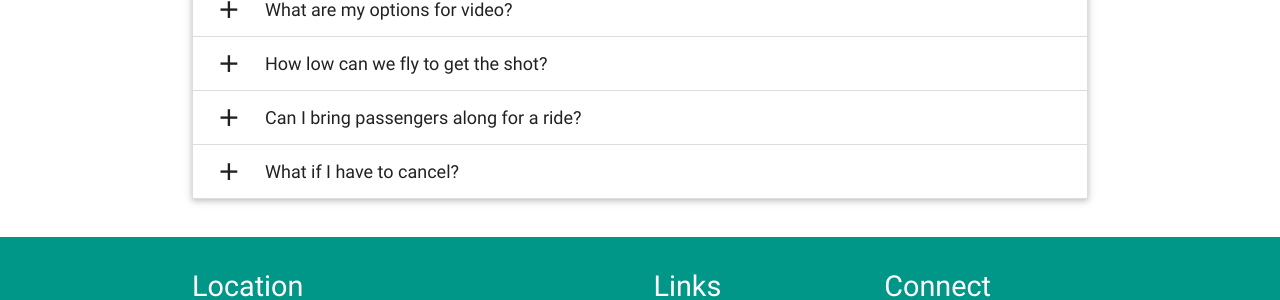
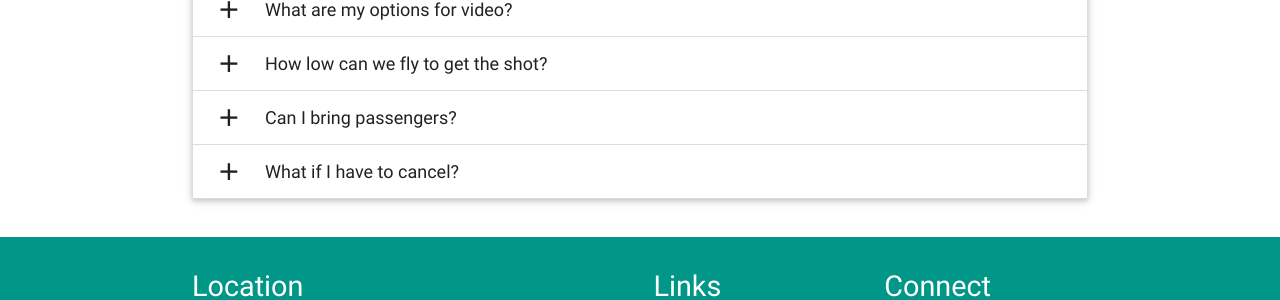
Before and after one commit to joncoop/fsh, a Jekyll site: the page built from photography.html, in a window 1280 px wide. Shown: the part 448-748 px from the top of the page. Built offline with Jekyll 4.4.1, drawn with Linux system fonts in a browser that asks for light colours; nearby versions of some CDN libraries.

Commit message:
Minor FAQ update.

```diff
--- a/photography.html
+++ b/photography.html
@@ -28,9 +28,9 @@
         <p>Although the FAA does not spell out a specific minimum altitude for helicopters there are some guidelines. We will not fly lower than any altitude that puts the passengers, the aircraft, or people on the ground in possible harms way. Your pilot will always put safety above everything else.</p></div>
     </li>
     <li>
-      <div class="collapsible-header"><i class="material-icons">add</i>Can I bring passengers along for a ride?</div>
+      <div class="collapsible-header"><i class="material-icons">add</i>Can I bring passengers?</div>
       <div class="collapsible-body">
-        <p>No. Only those essential for the job may fly. Weight is critical for a helicopter. The photographer and an assistant will be the only ones allowed to fly.</p></div>
+        <p>Only those essential for the job may fly. Weight is critical for a helicopter. The photographer and an assistant will be the only ones allowed to fly.</p></div>
     </li>
     <li>
       <div class="collapsible-header"><i class="material-icons">add</i>What if I have to cancel?</div>
```
